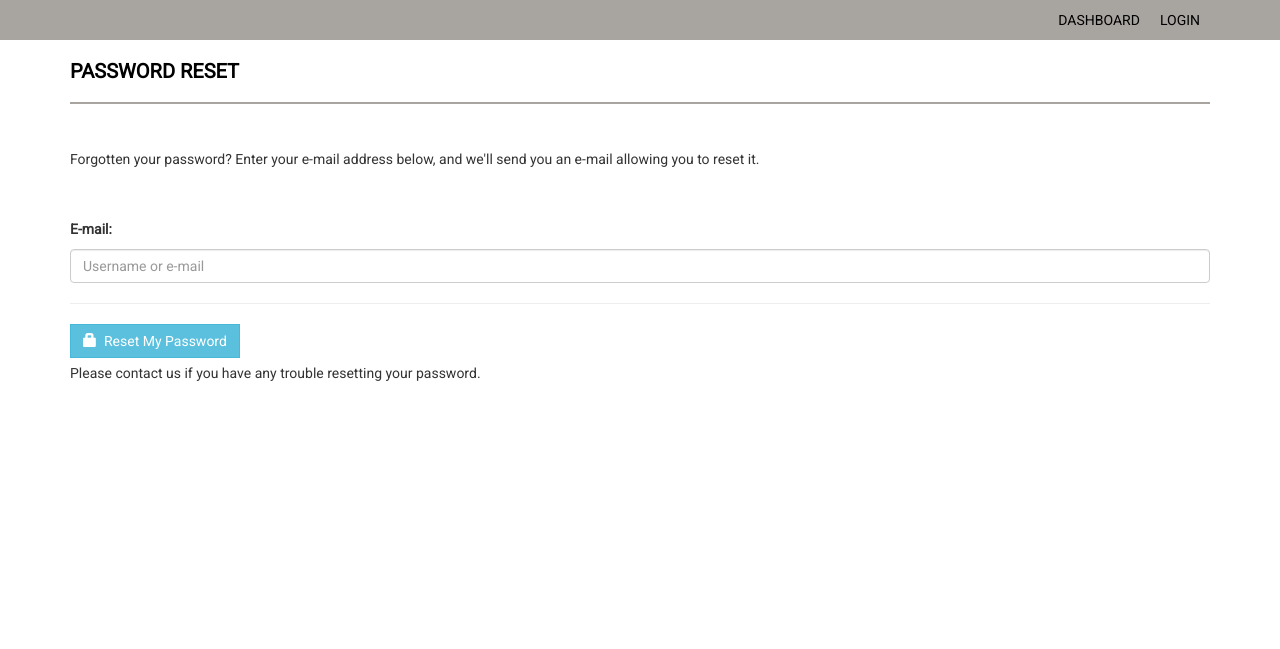
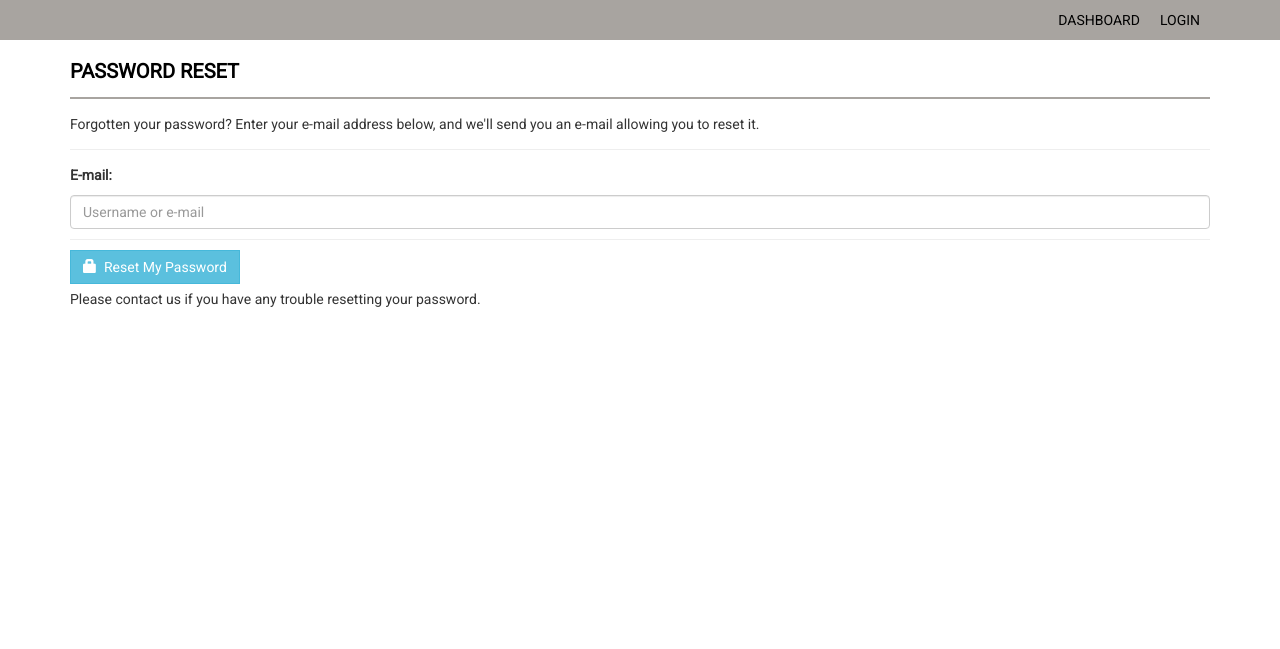
Before and after one commit to asatia07/albertatrades, a Django app: page /accounts/password/reset/ in a window 1280 px wide. Shown: the part 64-713 px from the top of the page. Run offline with Django 3.2, Linux system fonts and the light colour scheme; parts of the project's set-up code (start-up, migrations or seed data) failed here and were passed over; some libraries are stand-ins or nearby versions; grey boxes are pictures that could not be loaded.

Commit message:
compact vertical space

```diff
--- a/indeed/static/indeed/css/style.css
+++ b/indeed/static/indeed/css/style.css
@@ -18,17 +18,19 @@ body {
 .content-wrapper {
     margin-top: 10px;
     min-height: 600px;
-    padding-bottom: 60px;
+    padding-bottom: 10px;
 }
-
+hr{
+    margin: 10px 0;
+}
 .page-head-line {
     font-weight: 900;
-    padding-bottom: 20px;
+    padding-bottom: 15px;
     border-bottom: 2px solid #A8A4A0;
     text-transform: uppercase;
     color: #000;
     font-size: 20px;
-    margin-bottom: 40px;
+    margin-bottom: 10px;
 }
 
 .btn {
--- a/templates/account/login.html
+++ b/templates/account/login.html
@@ -21,7 +21,7 @@
         {% endfor %}
         <hr />
         <h4> Or Login with <strong>AlbertaTrades Account  :</strong></h4>
-        <br />
+        <hr />
         {% if not form.is_valid and form.non_field_errors.as_text %}
           <div class="alert alert-danger">{{form.non_field_errors.as_text}}</div>
         {% endif %}
--- a/templates/account/password_change.html
+++ b/templates/account/password_change.html
@@ -14,7 +14,7 @@
     <div class="row">
       <div class="col-md-12">
         <p>{% trans "Forgotten your password? Enter your e-mail address below, and we'll send you an e-mail allowing you to reset it." %}</p>
-        <br />
+        <hr />
         <form class="login password_change" method="POST" action="{% url 'account_change_password' %}">
           {% csrf_token %}
           <label for="id_password1">New Password:</label>
--- a/templates/account/password_reset.html
+++ b/templates/account/password_reset.html
@@ -18,7 +18,7 @@
     <div class="row">
       <div class="col-md-12">
         <p>{% trans "Forgotten your password? Enter your e-mail address below, and we'll send you an e-mail allowing you to reset it." %}</p>
-        <br />
+        <hr />
         <form class="login" method="POST" action="{% url 'account_reset_password' %}">
           {% csrf_token %}
           <label for="id_email">E-mail:</label>
--- a/templates/account/signup.html
+++ b/templates/account/signup.html
@@ -15,7 +15,7 @@
     <div class="row">
       <div class="col-md-6">
         <p>{% blocktrans %}Already have an account? Then please <a href="{{ login_url }}">sign in</a>.{% endblocktrans %}</p>
-        <br /><hr />
+        <hr />
         <form class="signup" method="POST" action="{% url 'account_signup' %}">
           {% csrf_token %}
           <label for="id_username">Username:</label>
@@ -49,7 +49,7 @@
           <button class="btn btn-info" type="submit"><span class="glyphicon glyphicon-user"></span> &nbsp;{% trans "Sign Up" %} &raquo;</button>
         </form>
       </div>
-    <div class="col-md-6">
+      <div class="col-md-6">
       </div>
     </div>
   </div>
--- a/templates/base.html
+++ b/templates/base.html
@@ -121,6 +121,10 @@
               </span>
               |
               <a href="{% url 'feedback' %}">Feedback</a>
+              |
+              <a href="#">About</a>
+              |
+              <a href="#">Resources</a>
             </div>
           </div>
         </div>
```
Also changed, not shown: indeed/templates/indeed/feedback.html (+4 -4 lines), indeed/templates/indeed/search.html (+1 -8 lines).
